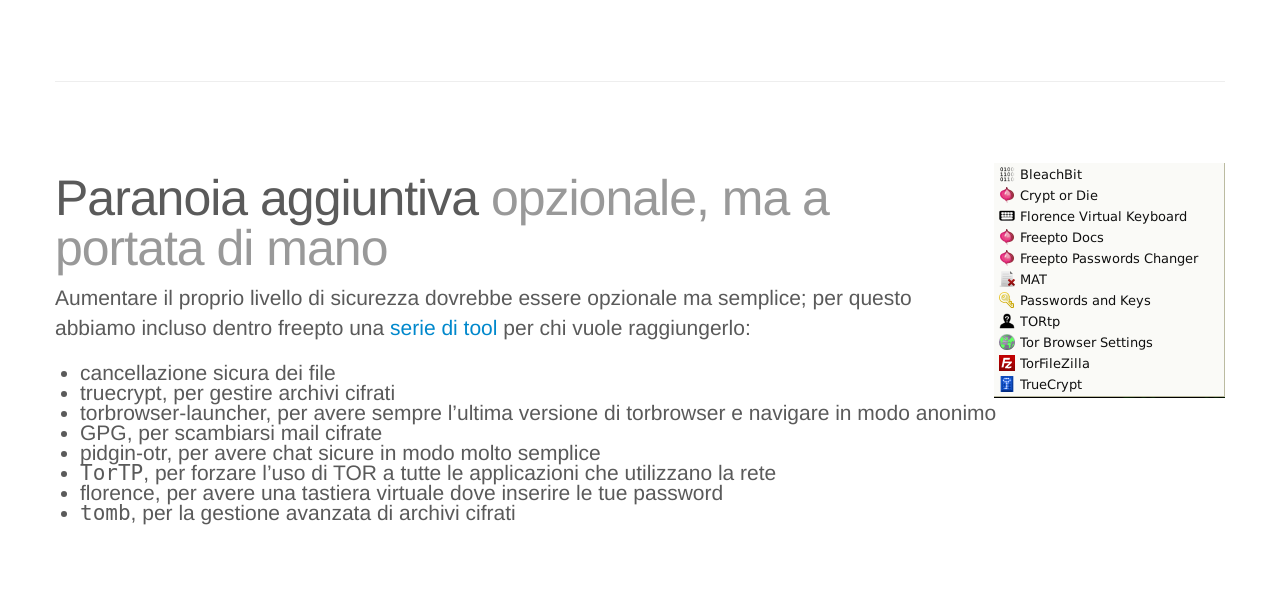
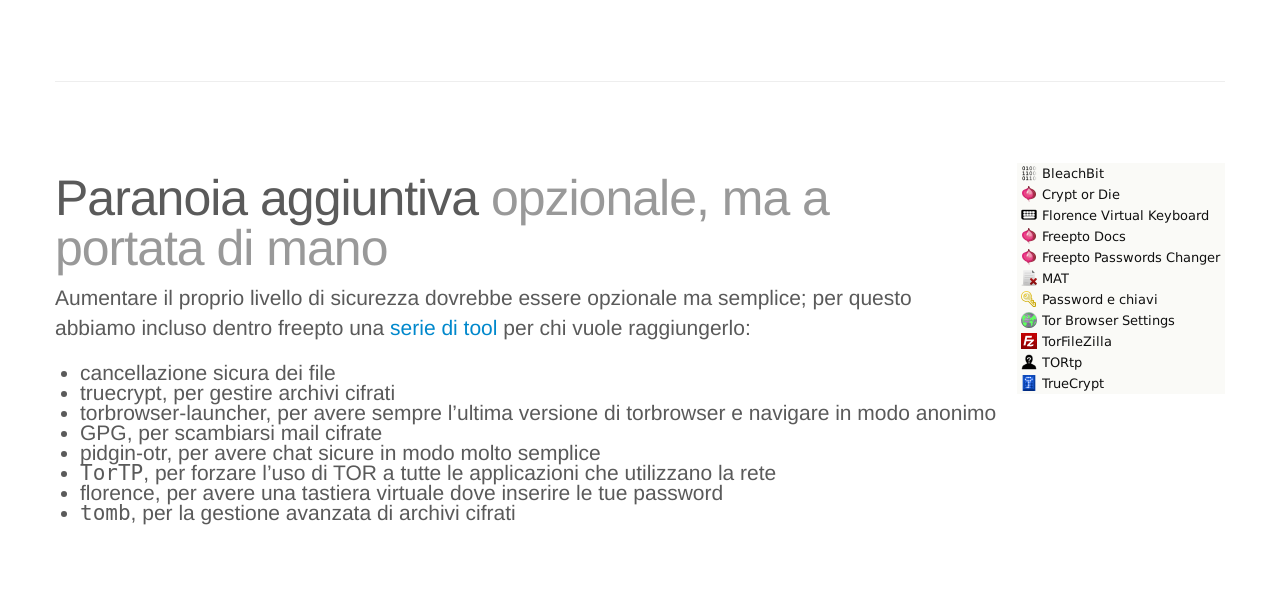
Before and after one commit to psylocibe/freepto-web, a Flask app: page / in a window 1280 px wide. Shown: the part 2303-2900 px from the top of the page. Run offline with Flask 2, Linux system fonts and the light colour scheme; some libraries are stand-ins or nearby versions.

Commit message:
Updated paranoia menu images

```diff
--- a/templates/es/index.html
+++ b/templates/es/index.html
@@ -117,7 +117,7 @@
         </div>
         <hr class="featurette-divider"></hr>
         <div class="featurette">
-                <img class="featurette-image pull-right" src="{{ url_for('static', filename='freepto-menu-zoom.png') }}"></img>
+                <img class="featurette-image pull-right" src="{{ url_for('static', filename='paranoia-menu-es.png') }}"></img>
                 <h2 class="featurette-heading">Seguridad adicional <span class="muted">opcional, pero a tu alcance</span></h2>
                 <p class="lead">Aumentar el propio nivel de seguridad es opcional
                 pero sencillo, ya que hemos incluido dentro de Freepto una <a
--- a/templates/it/index.html
+++ b/templates/it/index.html
@@ -126,7 +126,7 @@
         </div>
         <hr class="featurette-divider">
         <div class="featurette">
-            <img class="featurette-image pull-right" src="{{ url_for('static', filename='freepto-menu-zoom.png') }}">
+            <img class="featurette-image pull-right" src="{{ url_for('static', filename='paranoia-menu.png') }}">
             <h2 class="featurette-heading">Paranoia aggiuntiva <span class="muted">opzionale, ma a portata di mano</span></h2>
             <p class="lead">Aumentare il proprio livello di sicurezza dovrebbe essere
             opzionale ma semplice; per questo abbiamo incluso dentro freepto una <a href="https://github.com/AvANa-BBS/freepto-lb/blob/master/config/package-lists/package.list.chroot">serie
```
Also changed, not shown: static/paranoia-menu-es.png (added), static/paranoia-menu.png (added).
